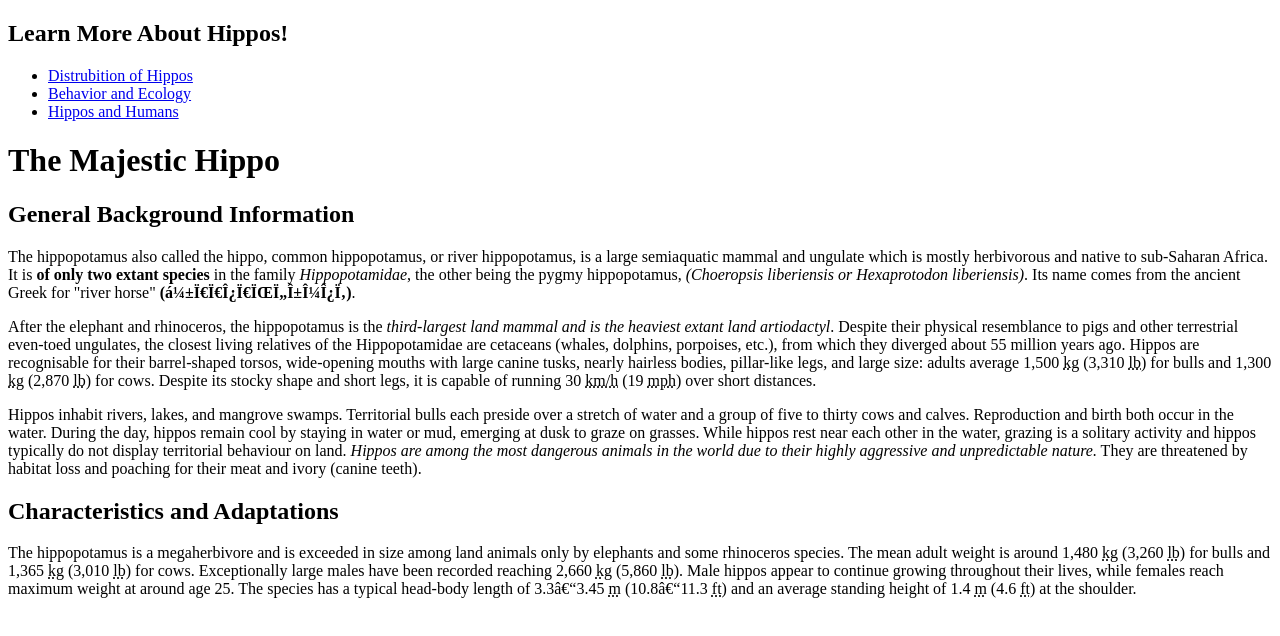
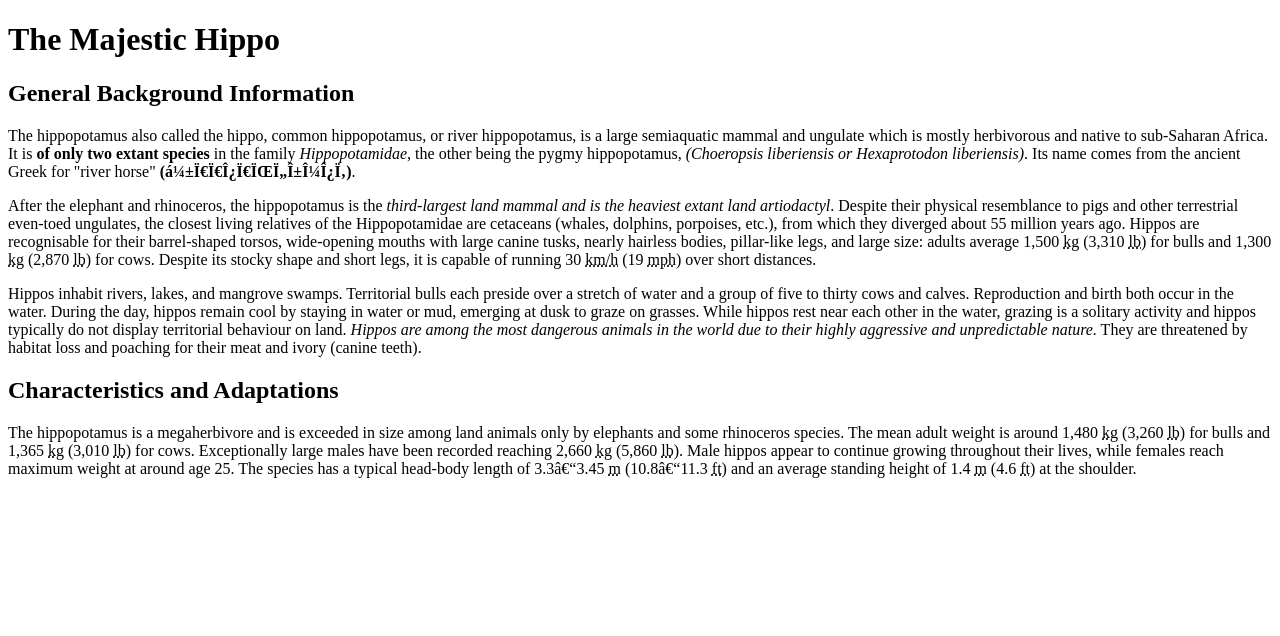
Before and after one commit to egrrza/Mobile-Web-Design-Course, a plain HTML site: page index.html in a window 1280 px wide. Drawn offline with Linux system fonts and the light colour scheme.

Commit message:
troubleshooting
page is not reflecting changes made to it. taking out the navigation to see if that's the issue?

```diff
--- a/index.html
+++ b/index.html
@@ -8,14 +8,14 @@
     <link rel="canonical" href="https://en.wikipedia.org/wiki/Hippopotamus">
 </head>
 
-<nav role="navigation">
+<!--<nav role="navigation">
     <h1>Learn More About Hippos!</h1>
     <Ul>
         <li><a href="distrubtion">Distrubition of Hippos</a></li>
         <li><a href="behavior_and_ecology.html">Behavior and Ecology</a></li>
         <li><a href="hippos_and_humans.html">Hippos and Humans</a></li>
     </Ul>
-</nav>
+</nav>-->
 
 <body>
     <h1>The Majestic Hippo</h1>
```
